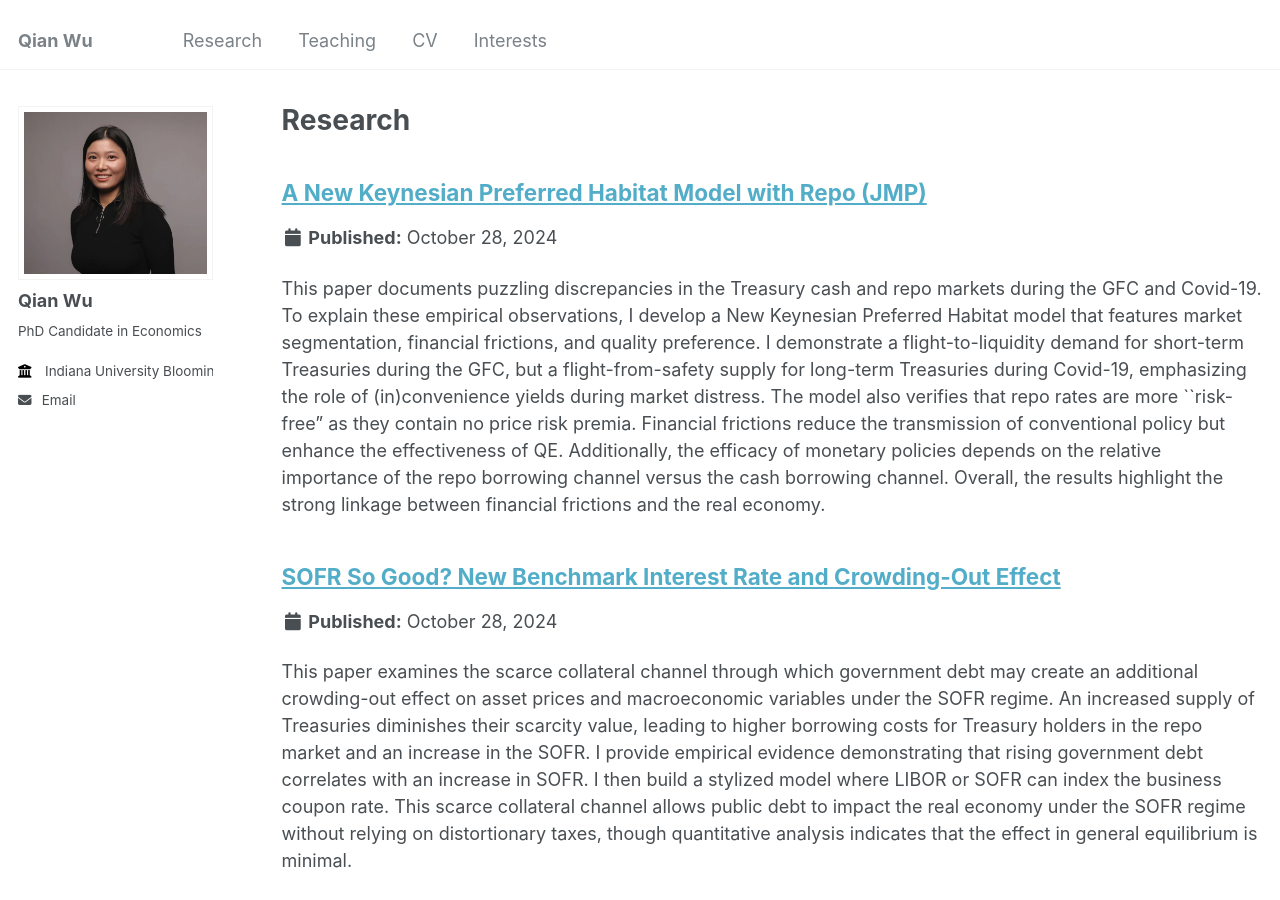
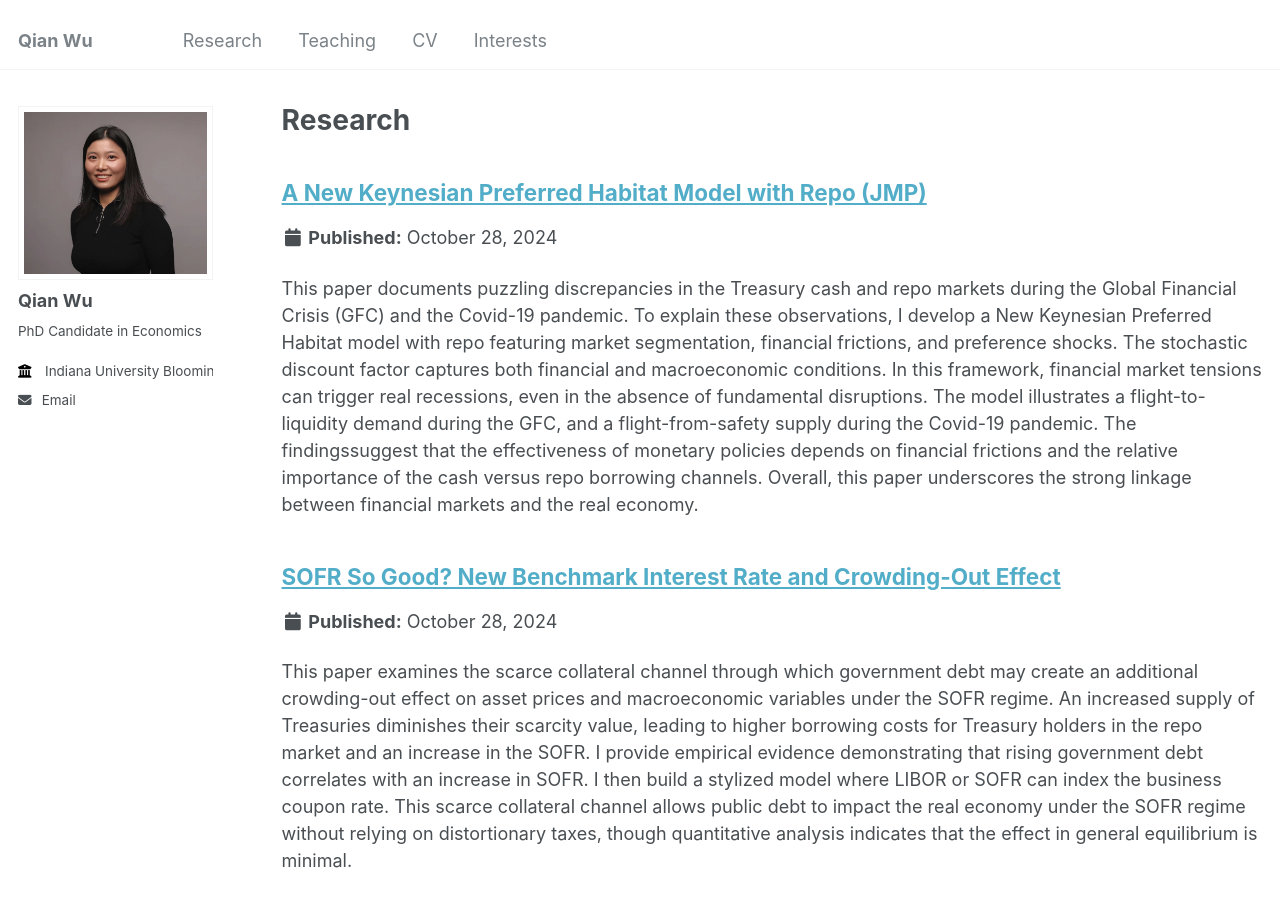
Before and after one commit to qianwu-ef/qianwu-ef.github.io, a Jekyll site: the page built from _pages/research.html, in a window 1280 px wide and 900 px high. Built offline with Jekyll 4.4.1, drawn with Linux system fonts in a browser that asks for light colours.

Commit message:
abstract updated

```diff
--- a/_research/project1.md
+++ b/_research/project1.md
@@ -2,7 +2,7 @@
 title: "A New Keynesian Preferred Habitat Model with Repo (JMP)"
 category: research
 permalink: /research/project1
-excerpt: 'This paper documents puzzling discrepancies in the Treasury cash and repo markets during the GFC and Covid-19. To explain these empirical observations, I develop a New Keynesian Preferred Habitat model that features market segmentation, financial frictions, and quality preference. I demonstrate a flight-to-liquidity demand for short-term Treasuries during the GFC, but a flight-from-safety supply for long-term Treasuries during Covid-19, emphasizing the role of (in)convenience yields during market distress. The model also verifies that repo rates are more ``risk-free” as they contain no price risk premia. Financial frictions reduce the transmission of conventional policy but enhance the effectiveness of QE. Additionally, the efficacy of monetary policies depends on the relative importance of the repo borrowing channel versus the cash borrowing channel. Overall, the results highlight the strong linkage between financial frictions and the real economy.'
+excerpt: 'This paper documents puzzling discrepancies in the Treasury cash and repo markets during the Global Financial Crisis (GFC) and the Covid-19 pandemic. To explain these observations, I develop a New Keynesian Preferred Habitat model with repo featuring market segmentation, financial frictions, and preference shocks. The stochastic discount factor captures both financial and macroeconomic conditions. In this framework, financial market tensions can trigger real recessions, even in the absence of fundamental disruptions. The model illustrates a flight-to-liquidity demand during the GFC, and a flight-from-safety supply during the Covid-19 pandemic. The findingssuggest that the effectiveness of monetary policies depends on financial frictions and the relative importance of the cash versus repo borrowing channels. Overall, this paper underscores the strong linkage between financial markets and the real economy.'
 ---
 
 <a href='https://drive.google.com/file/d/1gHwKqe4k-m5pIL8c_jtBp8F3on5hVl88/view?usp=sharing'>Download PDF here</a>
```
